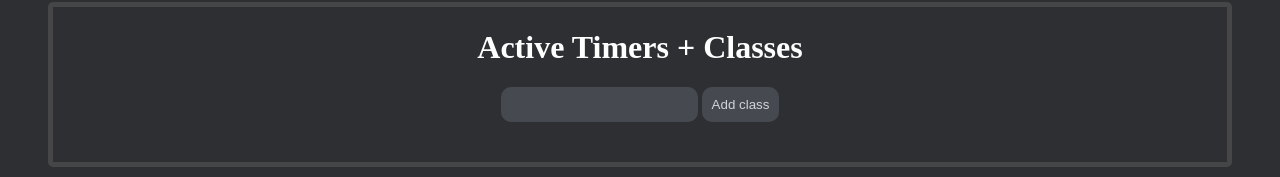
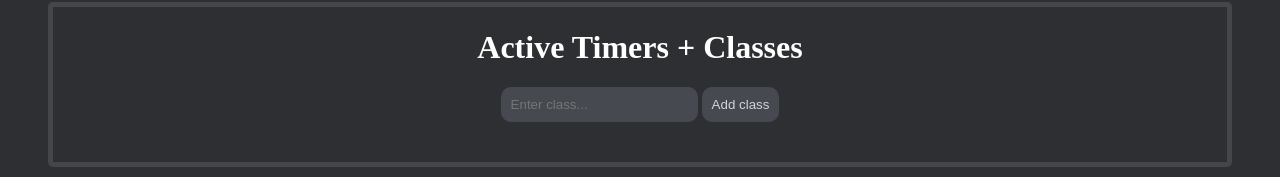
Before and after one commit to PugsRDubs/islandhacks25, a SvelteKit app: page / in a window 1280 px wide. Shown: the part 280-457 px from the top of the page. Built offline with nearby package versions, Linux system fonts and the light colour scheme.

Commit message:
placeholder enter

```diff
--- a/src/routes/+page.svelte
+++ b/src/routes/+page.svelte
@@ -18,7 +18,7 @@
 </script>
 
 <h1>Active Timers + Classes</h1>
-<input bind:value={classInput} type="text">
+<input bind:value={classInput} type="text" placeholder="Enter class...">
 <button onclick={addClass}>Add class</button>
 {#each classes as name}
     <Class {name} />
```
